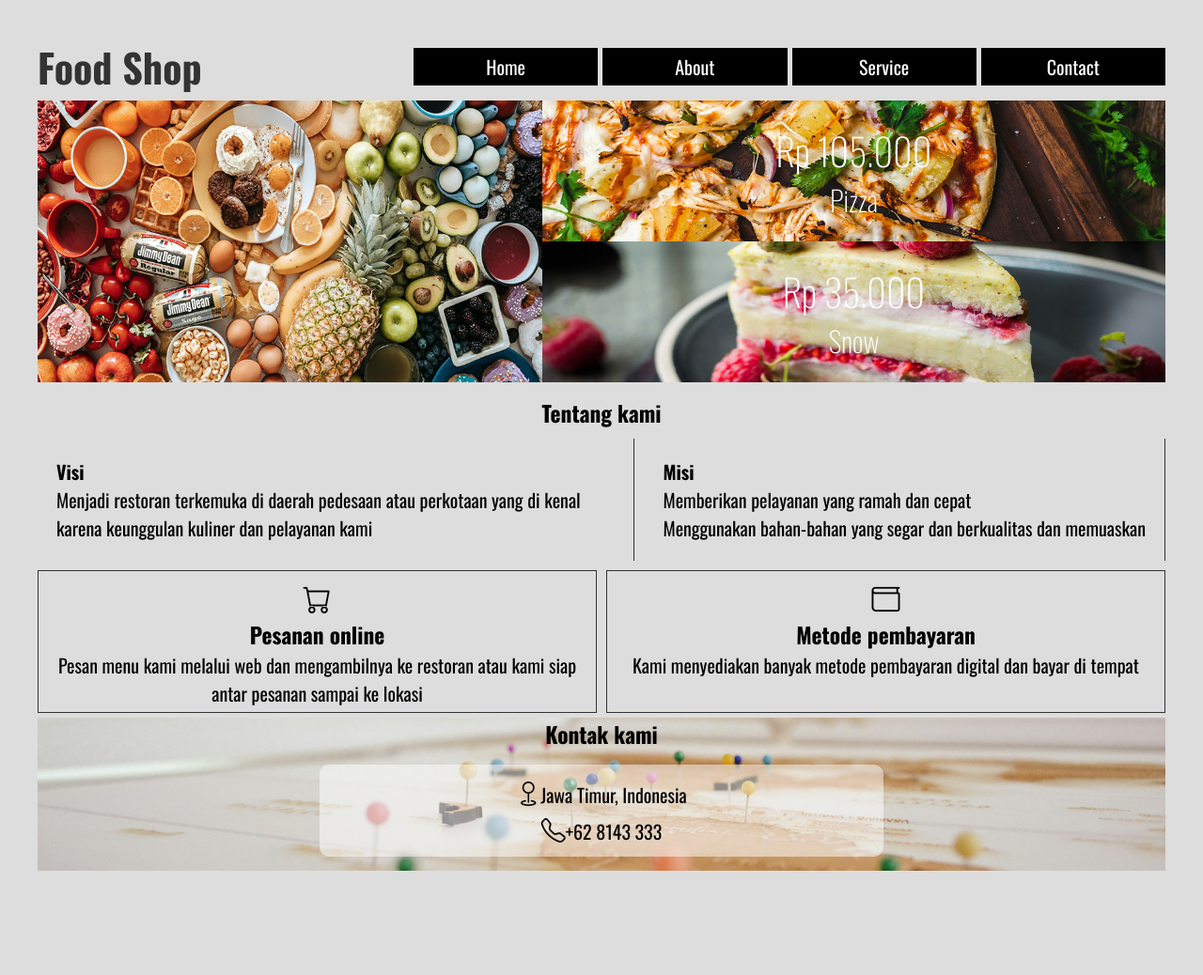
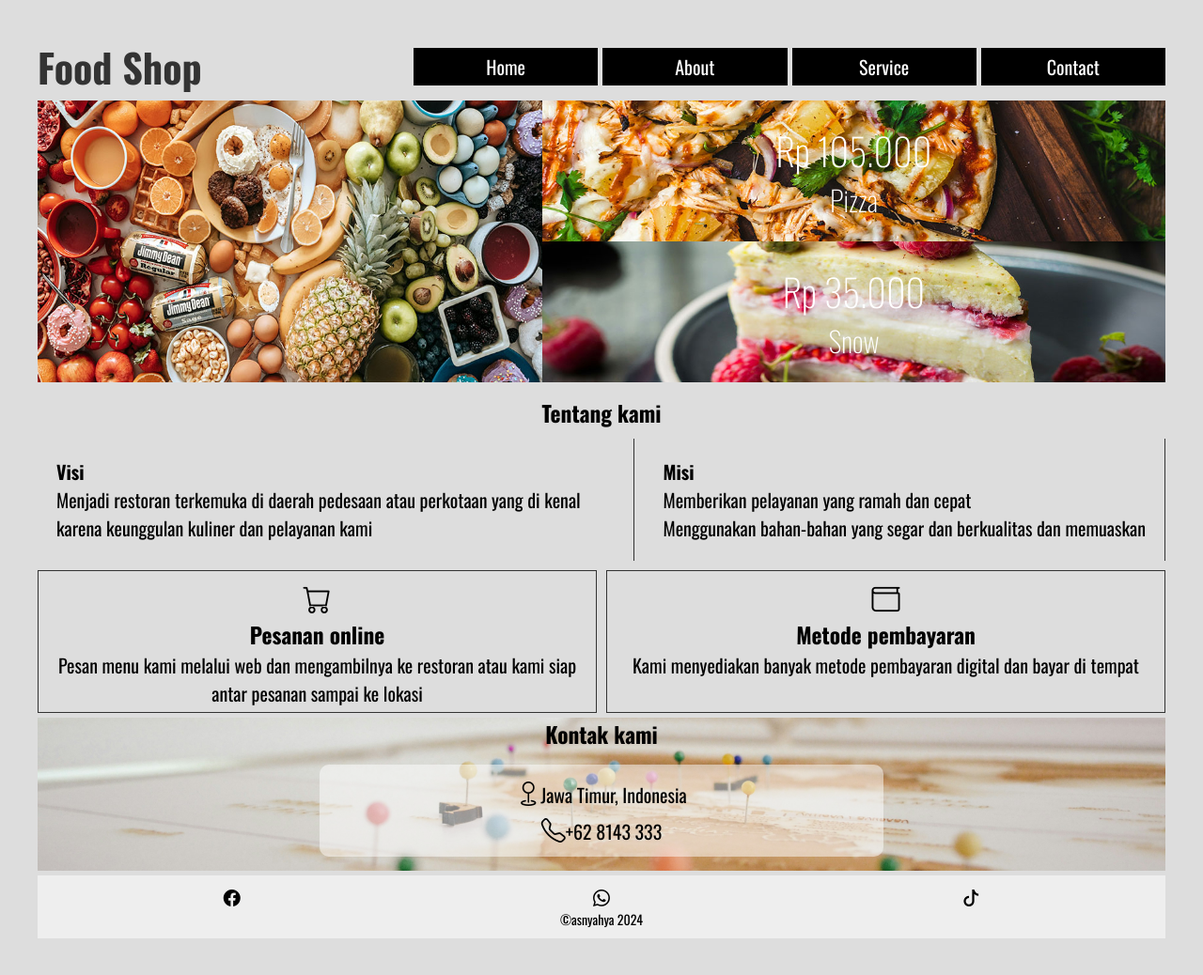
Before and after one commit to asnyahya/belajar-gid, a plain HTML site: page index.html in a window 1280 px wide. Shown: the whole page at 94% size. Before the commit the page ends 967 px from the top, so only its background shows below. Drawn offline with nearby package versions, Linux system fonts and the light colour scheme.

Commit message:
Membuat footer

```diff
--- a/index.html
+++ b/index.html
@@ -93,6 +93,14 @@
       </div>
     </section>
 
+    <!-- Footer -->
+    <footer>
+      <a href="#"><i class="bi bi-facebook"></i></a>
+      <a href="#"><i class="bi bi-whatsapp"></i></a>
+      <a href="#"><i class="bi bi-tiktok"></i></a>
+      <p>&copy;asnyahya 2024</p>
+    </footer>
+
   </div>
 
   <!-- My script -->
--- a/style.css
+++ b/style.css
@@ -190,6 +190,25 @@ nav li a {
   font-size: 1.3em;
 }
 
+/* Footer */
+footer {
+  display: grid;
+  order: 4;
+  grid-template-columns: repeat(3, 1fr);
+  background-color: #eee;
+  padding: 10px;
+  text-align: center;
+}
+
+footer a {
+  color: #000;
+  font-size: 0.9em;
+}
+
+footer p {
+  grid-column: 1 / -1;
+  font-size: 0.7em;
+}
 
 /* Responsive Design */
 @media only screen and (max-width: 1024px) {
```
